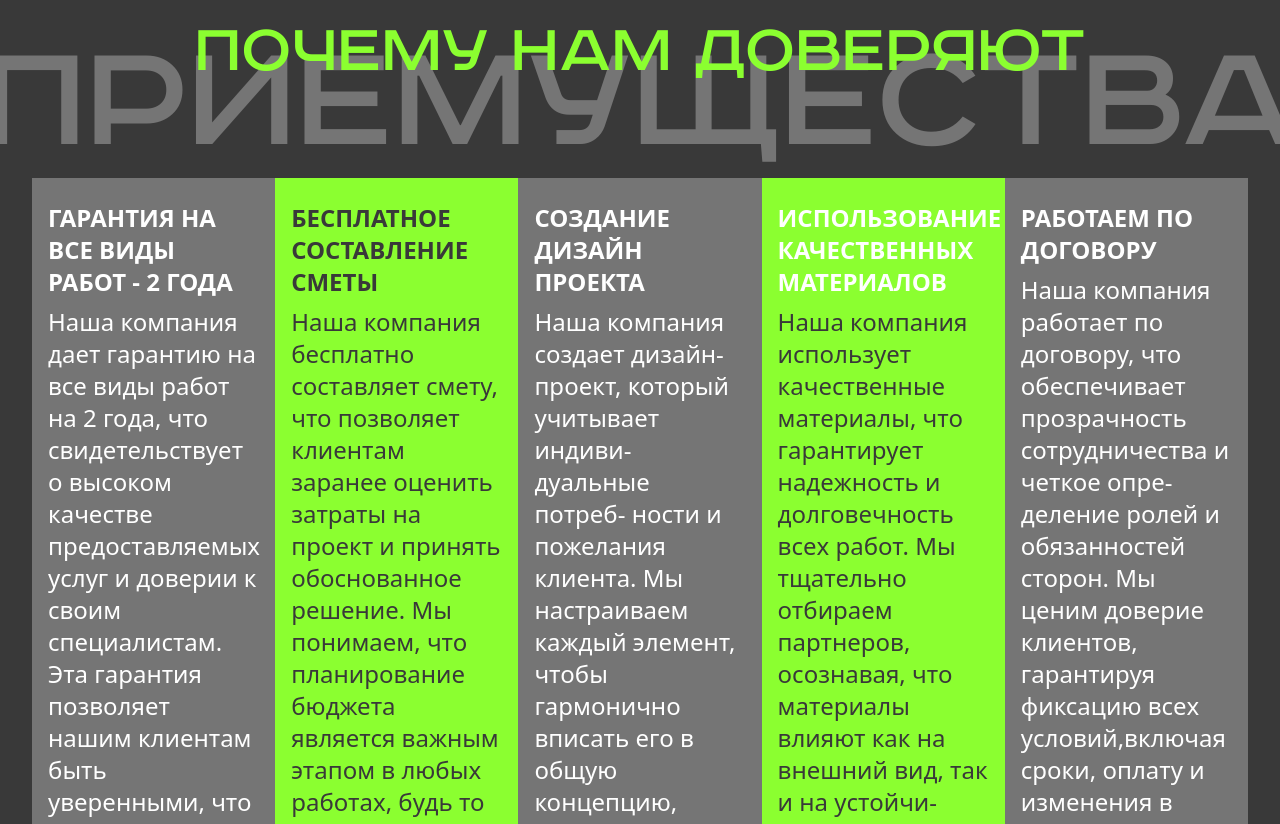
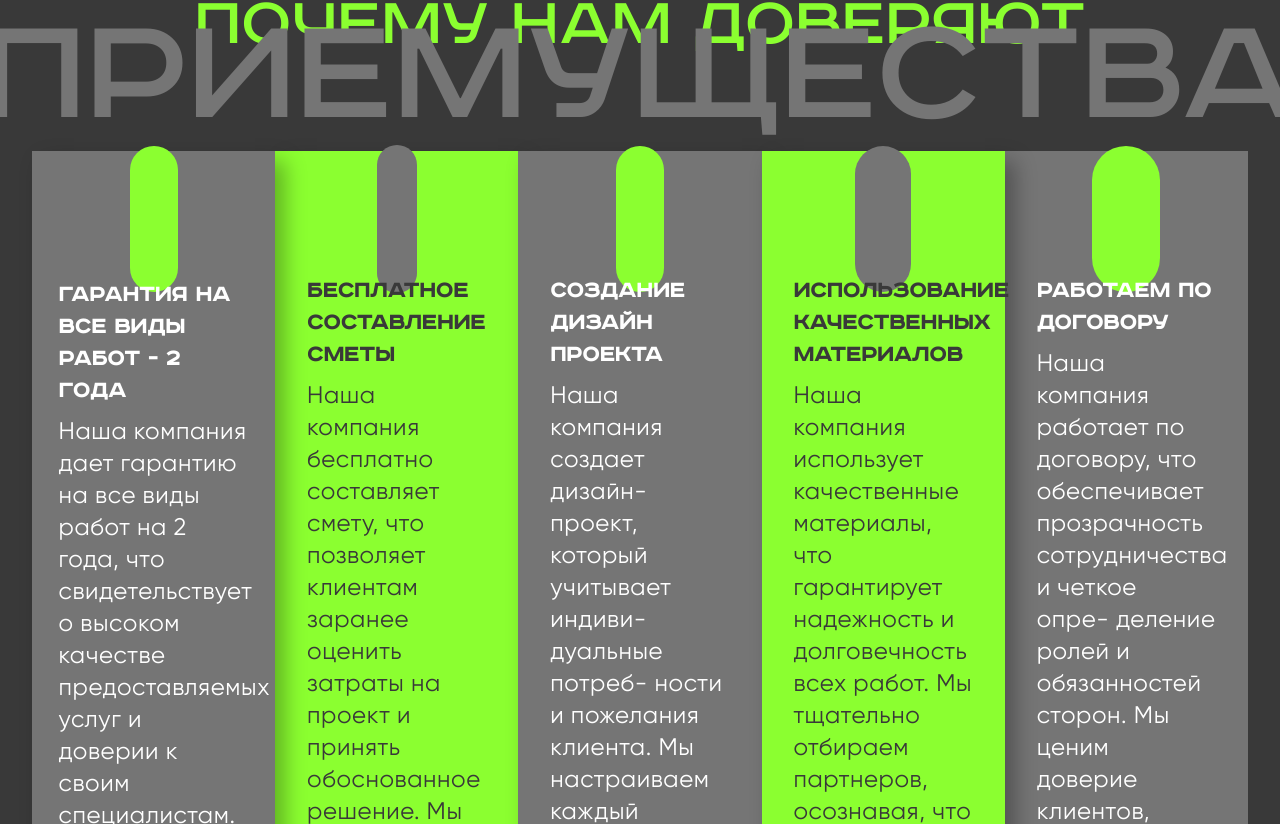
Before and after one commit to Bivekich/mskstroygroup, a React (Vite) app: page / in a window 1280 px wide. Shown: the part 1756-2580 px from the top of the page. Built offline with nearby package versions, Linux system fonts and the light colour scheme.

Commit message:
more landing work

```diff
--- a/src/App.css
+++ b/src/App.css
@@ -5,6 +5,11 @@
 @font-face {
   font-family: 'roadRadio';
   src: url('./assets/RoadRadio.ttf');
+}
+
+@font-face {
+  font-family: 'Gilroy';
+  src: url('./assets/Gilroy-Regular.ttf');
 }
 
 *,
--- a/src/components/Navbar.jsx
+++ b/src/components/Navbar.jsx
@@ -17,7 +17,7 @@ const Navbar = () => {
           <img src={logo} alt="Logo" className="w-[277px] h-full" />
         </Link>
 
-        <div className="flex gap-10 text-white transition-all text-xl">
+        <div className="flex gap-10 text-white transition-all text-2xl">
           <Link
             to=""
             className="nav-link hover:text-[#d6d6d6] duration-100 ease-in-out"
--- a/src/components/Partners.jsx
+++ b/src/components/Partners.jsx
@@ -8,7 +8,7 @@ const PartnerLogos = () => {
   ];
 
   return (
-    <div className="bg-[#393939] text-center flex flex-col justify-center items-center w-[97%] m-auto mb-10">
+    <div className="bg-[#393939] text-center flex flex-col justify-center items-center w-[97%] m-auto mb-20">
       <h2 className="text-center text-[#8BFF30] text-7xl font-roadRadio mb-[50px] relative z-10">
         НАШИ ПАРТНЕРЫ
       </h2>
--- a/src/components/WhyTrustUs.jsx
+++ b/src/components/WhyTrustUs.jsx
@@ -2,8 +2,8 @@ import React from "react";
 
 const WhyTrustUs = () => {
   return (
-    <div className="bg-[#393939] text-white p-8 min-h-screen relative">
-      <h2 className="text-center text-[#8BFF30] text-7xl font-roadRadio mb-[90px] relative z-10">
+    <div className="bg-[#393939] text-white p-8 min-h-screen relative ">
+      <h2 className="text-center text-[#8BFF30] text-7xl font-roadRadio mb-[90px] relative z-9">
         ПОЧЕМУ НАМ ДОВЕРЯЮТ
       </h2>
       <div className="absolute inset-0 flex items-center justify-center ">
@@ -14,14 +14,15 @@ const WhyTrustUs = () => {
 
       <div className="grid grid-cols-5 relative">
 
-        <div className="bg-[#757575] p-4">
-          <div className="text-[#393939] mb-2">
-            <i className="fas fa-shield-alt"></i>
+        <div className="bg-[#757575] p-4 pb-8 shadow-[10px_10px_20px_rgba(0,0,0,0.3)] z-20 relative">
+          <div className="w-[90%] m-auto ">
+          <div className="text-[#393939] text-center my-4 mb-6">
+            <i className="fas fa-shield-alt bg-[#8BFF30] text-7xl rounded-full p-6"></i>
           </div>
-          <h3 className="font-bold  text-2xl mb-2">
+          <h3 className="font-bold text-2xl mb-2 font-roadRadio tracking-wide">
             ГАРАНТИЯ НА ВСЕ ВИДЫ РАБОТ - 2 ГОДА
           </h3>
-          <p className=" text-2xl">
+          <p className=" text-2xl tracking-wide font-gilroy">
             Наша компания дает гарантию на все виды работ на 2 года, что
             свидетельствует о высоком качестве предоставляемых услуг и доверии к
             своим специалистам. Эта гарантия позволяет нашим клиентам быть
@@ -29,58 +30,66 @@ const WhyTrustUs = () => {
             исправлять любые недочёты, если они возникнут в течение гарантийного
             срока.
           </p>
+          </div>
         </div>
 
         {/* Column 2 */}
-        <div className="bg-[#8BFF30] p-4 ">
-          <div className="mb-2 text-white ">
-            <i className="fas fa-money-bill-wave bg-[#8BFF30]"></i>
+        <div className="bg-[#8BFF30] p-4 shadow-[10px_10px_20px_rgba(0,0,0,0.3)] z-19 relative">
+          <div className="w-[85%] m-auto">
+          <div className=" text-white text-center my-4 mb-5">
+            <i className="fas fa-money-bill-wave bg-[#757575] text-7xl rounded-full p-5 py-[25px]"></i>
           </div>
-          <h3 className="font-bold text-2xl mb-2 text-[#393939]">
+          <h3 className="font-bold text-2xl mb-2 font-roadRadio tracking-wide text-[#393939]">
             БЕСПЛАТНОЕ СОСТАВЛЕНИЕ СМЕТЫ
           </h3>
-          <p className="text-2xl text-[#393939]">
+          <p className="text-2xl font-gilroy tracking-wide text-[#393939]">
             Наша компания бесплатно составляет смету, что позволяет клиентам
             заранее оценить затраты на проект и принять обоснованное решение. Мы
             понимаем, что планирование бюджета является важным этапом в любых
             работах, будь то строительство, ремонт или другие услуги.
           </p>
+          </div>
         </div>
 
-        <div className="bg-[#757575] p-4">
-          <div className="text-[#393939] mb-2">
-            <i className="fas fa-drafting-compass"></i>{" "}
+        <div className="bg-[#757575] p-4 shadow-[10px_10px_20px_rgba(0,0,0,0.3)] z-18 relative">
+        <div className="w-[85%] m-auto">
+          <div className="text-[#393939] text-center my-4 mb-5">
+            <i className="fas fa-drafting-compass bg-[#8BFF30] text-7xl rounded-full p-6"></i>{" "}
           </div>
-          <h3 className="font-bold  text-2xl mb-2">СОЗДАНИЕ ДИЗАЙН ПРОЕКТА</h3>
-          <pc className=" text-2xl">
+          <h3 className="font-bold text-2xl mb-2 font-roadRadio tracking-wide">СОЗДАНИЕ ДИЗАЙН ПРОЕКТА</h3>
+          <pc className=" text-2xl font-gilroy tracking-wide">
             Наша компания создает дизайн- проект, который учитывает индиви-
             дуальные потреб- ности и пожелания клиента. Мы настраиваем каждый
             элемент, чтобы гармонично вписать его в общую концепцию, создавая
             эстетически прият- ные и функциональ- ные пространства.
           </pc>
         </div>
+        </div>
 
-        <div className="bg-[#8BFF30] p-4 ">
-          <div className="text-white mb-2">
-            <i className="fas fa-box"></i>
+        <div className="bg-[#8BFF30] p-4 shadow-[10px_10px_20px_rgba(0,0,0,0.3)] z-17 relative">
+        <div className="w-[85%] m-auto">
+          <div className="text-white text-center my-4 mb-5">
+            <i className="fas fa-box bg-[#757575] text-7xl rounded-full p-6 px-7"></i>
           </div>
-          <h3 className="font-bold  text-2xl mb-2">
+          <h3 className="font-bold text-2xl mb-2 font-roadRadio tracking-wide text-[#393939]">
             ИСПОЛЬЗОВАНИЕ КАЧЕСТВЕННЫХ МАТЕРИАЛОВ
           </h3>
-          <p className=" text-2xl text-[#393939]">
+          <p className=" text-2xl font-gilroy tracking-wide text-[#393939]">
             Наша компания использует качественные материалы, что гарантирует
             надежность и долговечность всех работ. Мы тщательно отбираем
             партнеров, осознавая, что материалы влияют как на внешний вид, так и
             на устойчи- вость конструкций.
           </p>
+          </div>
         </div>
 
         <div className="bg-[#757575] p-4 ">
-          <div className="text-[#393939] mb-2">
-            <i className="fas fa-file-contract"></i>
+        <div className="w-[85%] m-auto">
+          <div className="text-[#393939] text-center my-4 mb-5">
+            <i className="fas fa-file-contract bg-[#8BFF30] text-7xl rounded-full p-6 px-[34px]"></i>
           </div>
-          <h3 className="font-bold  text-2xl mb-2">РАБОТАЕМ ПО ДОГОВОРУ</h3>
-          <p className=" text-2xl">
+          <h3 className="font-bold text-2xl mb-2 font-roadRadio tracking-wide flex justify-center">РАБОТАЕМ ПО ДОГОВОРУ</h3>
+          <p className=" text-2xl font-gilroy tracking-wide">
             Наша компания работает по договору, что обеспечивает прозрачность
             сотрудничества и четкое опре- деление ролей и обязанностей сторон.
             Мы ценим доверие клиентов, гарантируя фиксацию всех условий,включая
@@ -88,6 +97,7 @@ const WhyTrustUs = () => {
           </p>
         </div>
       </div>
+      </div>
     </div>
   );
 };
--- a/tailwind.config.js
+++ b/tailwind.config.js
@@ -11,6 +11,7 @@ export default {
       },
       fontFamily: {
         'roadRadio': ['roadRadio', 'sans-serif'],
+        'gilroy': ['gilroy', 'sans-serif'],
       },
     },
   },
```
Also changed, not shown: src/components/Team.jsx (+26 -32 lines), src/assets/Gilroy-Regular.ttf (added).
